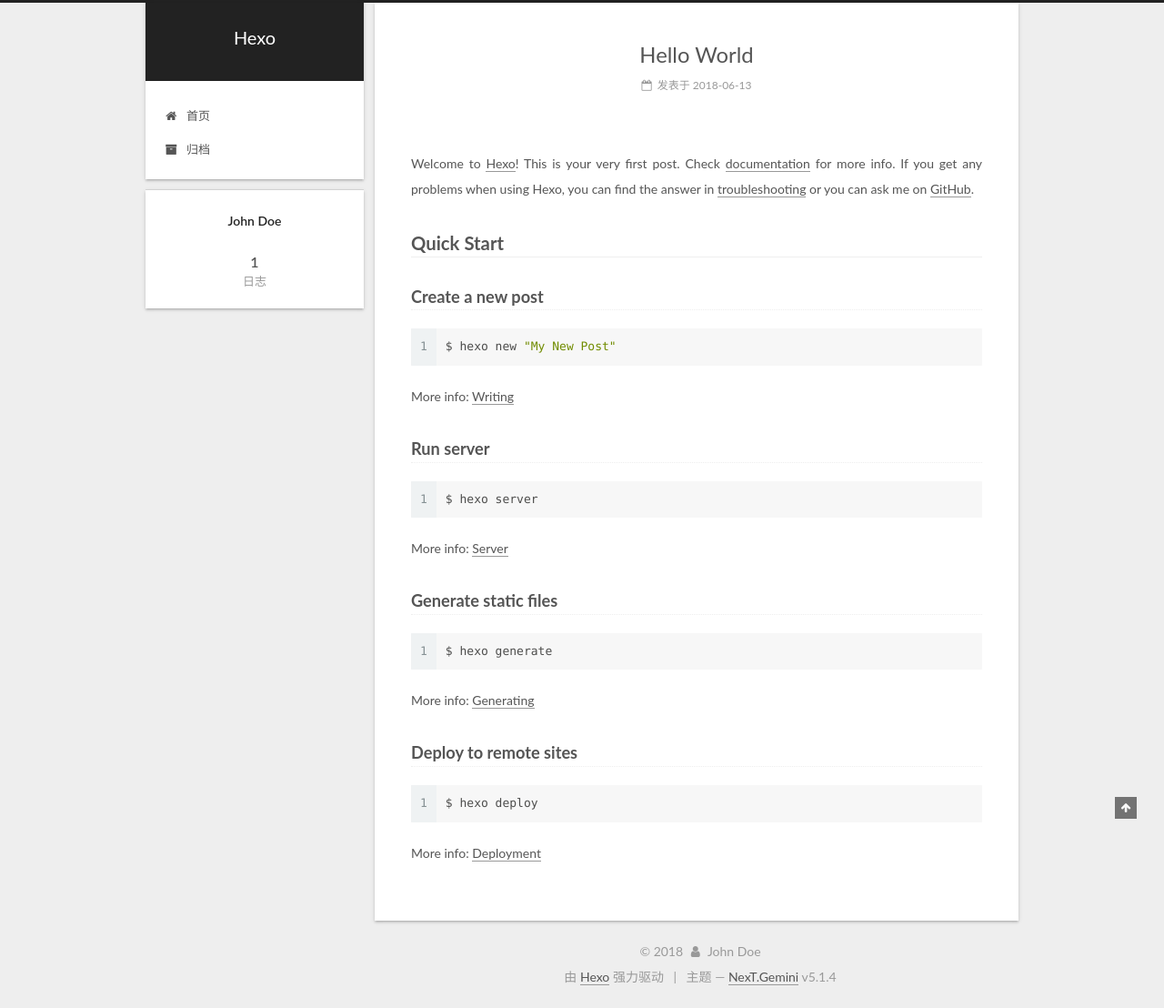
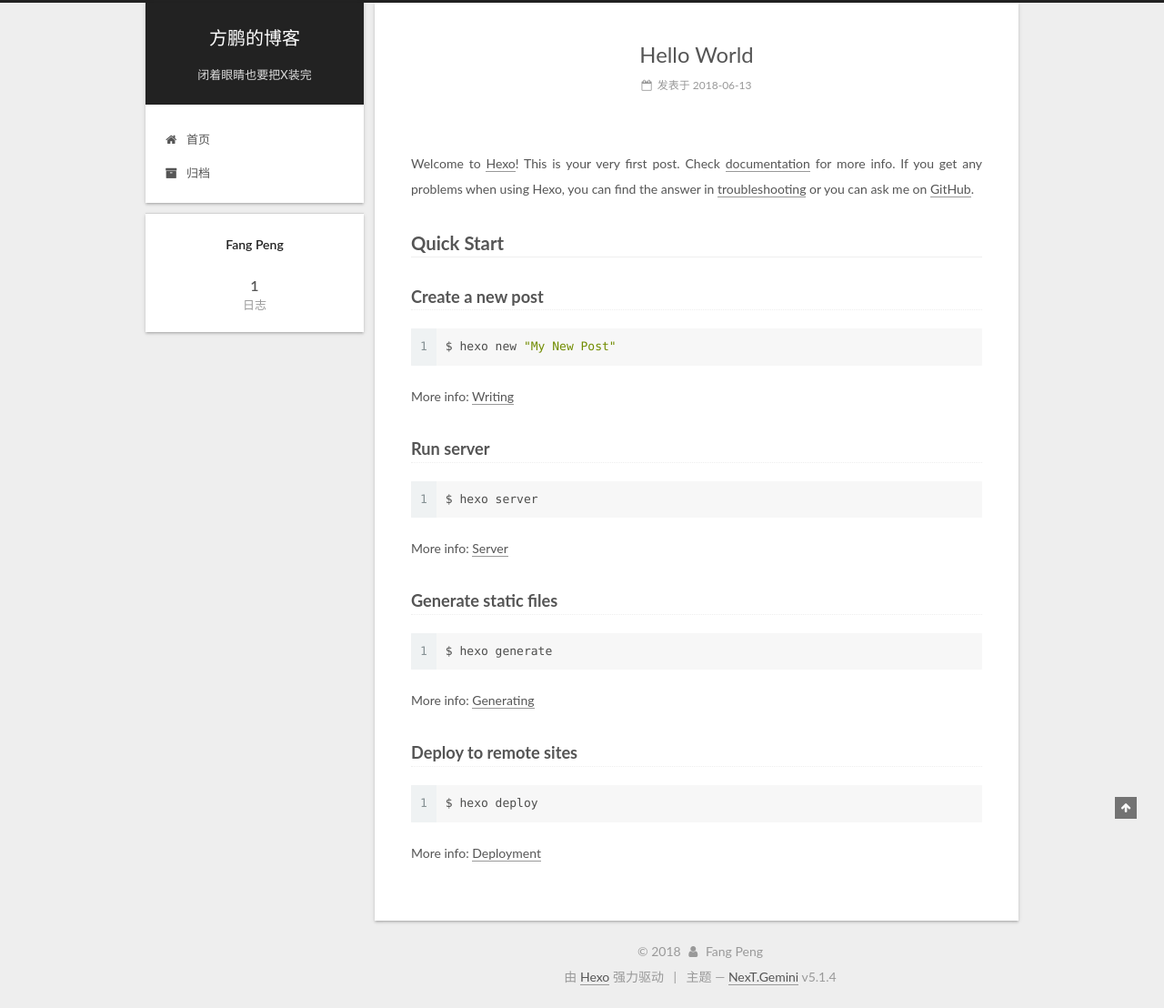
Before and after one commit to fangpengder/fangpeng.github.io, a plain HTML site: page index.html in a window 1280 px wide. Shown: the whole page at 91% size. Drawn offline with Linux system fonts and the light colour scheme.

Commit message:
Site updated: 2018-06-15 01:14:44

```diff
--- a/css/main.css
+++ b/css/main.css
@@ -1823,7 +1823,7 @@ pre .javascript .function {
   width: 4px;
   height: 4px;
   border-radius: 50%;
-  background: #759467;
+  background: #0603ff;
 }
 .links-of-blogroll {
   font-size: 13px;
--- a/index.html
+++ b/index.html
@@ -79,13 +79,14 @@
 
 
 
+<meta name="keywords" content="linux">
 <meta property="og:type" content="website">
-<meta property="og:title" content="Hexo">
+<meta property="og:title" content="方鹏的博客">
 <meta property="og:url" content="http://yoursite.com/index.html">
-<meta property="og:site_name" content="Hexo">
+<meta property="og:site_name" content="方鹏的博客">
 <meta property="og:locale" content="zh-Hans">
 <meta name="twitter:card" content="summary">
-<meta name="twitter:title" content="Hexo">
+<meta name="twitter:title" content="方鹏的博客">
 
 
 
@@ -121,7 +122,7 @@
 
 
 
-  <title>Hexo</title>
+  <title>方鹏的博客</title>
 
 
 
@@ -152,12 +153,12 @@
     <div class="custom-logo-site-title">
       <a href="/"  class="brand" rel="start">
         <span class="logo-line-before"><i></i></span>
-        <span class="site-title">Hexo</span>
+        <span class="site-title">方鹏的博客</span>
         <span class="logo-line-after"><i></i></span>
       </a>
     </div>
 
-        <p class="site-subtitle"></p>
+        <p class="site-subtitle">闭着眼睛也要把X装完</p>
 
   </div>
 
@@ -232,13 +233,13 @@
     <link itemprop="mainEntityOfPage" href="http://yoursite.com/2018/06/13/hello-world/">
 
     <span hidden itemprop="author" itemscope itemtype="http://schema.org/Person">
-      <meta itemprop="name" content="John Doe">
+      <meta itemprop="name" content="Fang Peng">
       <meta itemprop="description" content="">
       <meta itemprop="image" content="/images/avatar.gif">
     </span>
 
     <span hidden itemprop="publisher" itemscope itemtype="http://schema.org/Organization">
-      <meta itemprop="name" content="Hexo">
+      <meta itemprop="name" content="方鹏的博客">
     </span>
 
 
@@ -379,7 +380,7 @@
         <div class="site-overview">
           <div class="site-author motion-element" itemprop="author" itemscope itemtype="http://schema.org/Person">
 
-              <p class="site-author-name" itemprop="name">John Doe</p>
+              <p class="site-author-name" itemprop="name">Fang Peng</p>
               <p class="site-description motion-element" itemprop="description"></p>
           </div>
 
@@ -435,7 +436,7 @@
   <span class="with-love">
     <i class="fa fa-user"></i>
   </span>
-  <span class="author" itemprop="copyrightHolder">John Doe</span>
+  <span class="author" itemprop="copyrightHolder">Fang Peng</span>
 
 
 </div>
```
Also changed, not shown: 2018/06/13/hello-world/index.html (+9 -8 lines), archives/2018/06/index.html (+9 -8 lines), archives/2018/index.html (+9 -8 lines), archives/index.html (+9 -8 lines).
